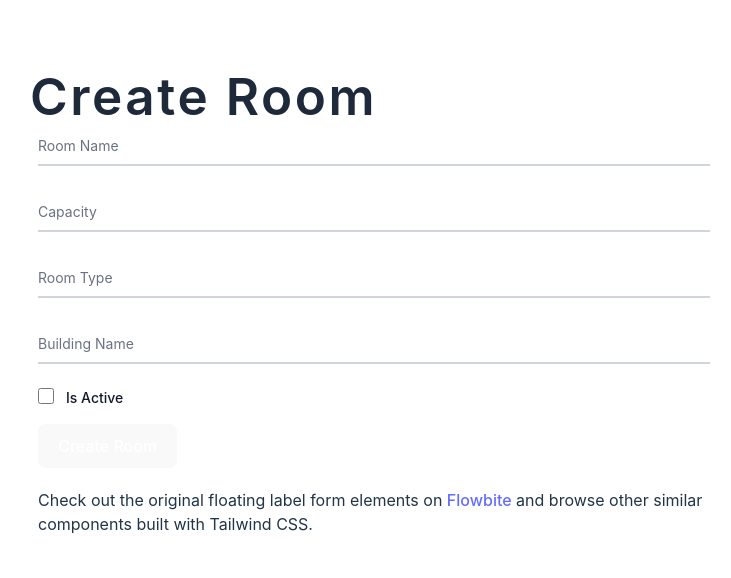
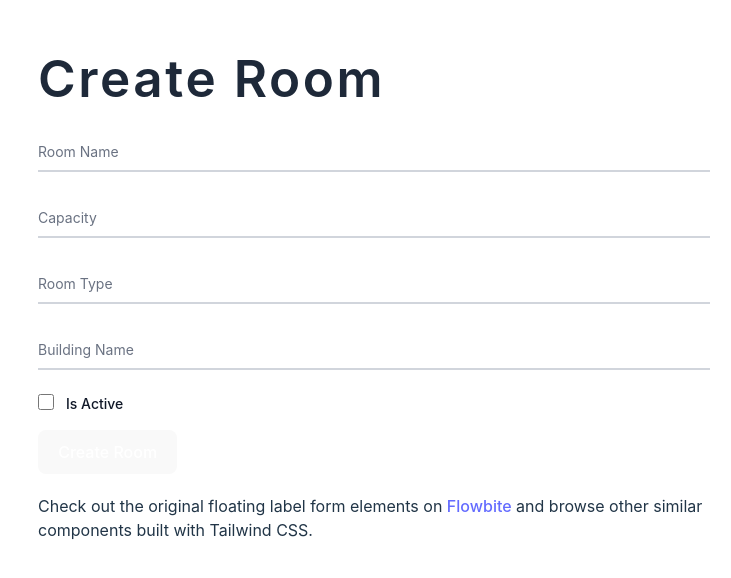
Before and after one commit to Anermers95/SWE5006, a React (Vite) app in the folder frontend/: page /room/create in a window 1280 px wide. Shown: the part 104-682 px from the top of the page, without its empty margins (266-997 px from the left). Built offline with nearby package versions, Linux system fonts and the light colour scheme.

Commit message:
Fix Create/Update header padding.

```diff
--- a/frontend/src/component/RoomForm.tsx
+++ b/frontend/src/component/RoomForm.tsx
@@ -89,7 +89,7 @@ const RoomForm = () => {
   return (
 
     <div className="max-w-2xl mx-auto">
-      <div className="mt-3 md:flex md:items-center md:-mx-2">
+      <div className="relative z-0 mb-6 w-full group">
         <h1 className="text-2xl font-semibold tracking-wider text-gray-800 capitalize dark:text-white">
           {/* Switch between Update and Create Room header*/}
           {id ? "Update Room" : "Create Room"}
```
